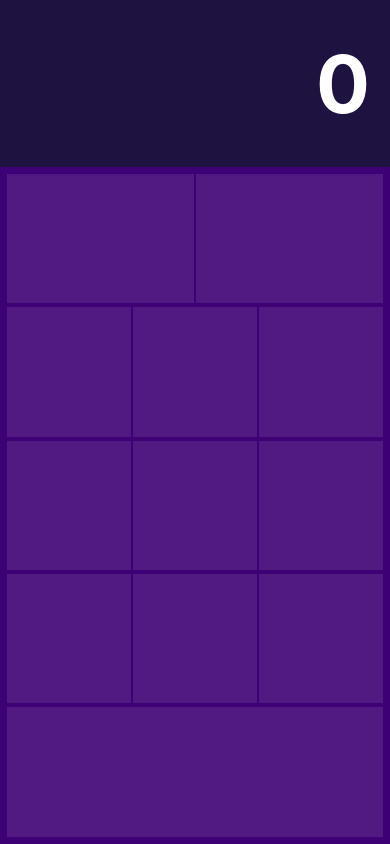
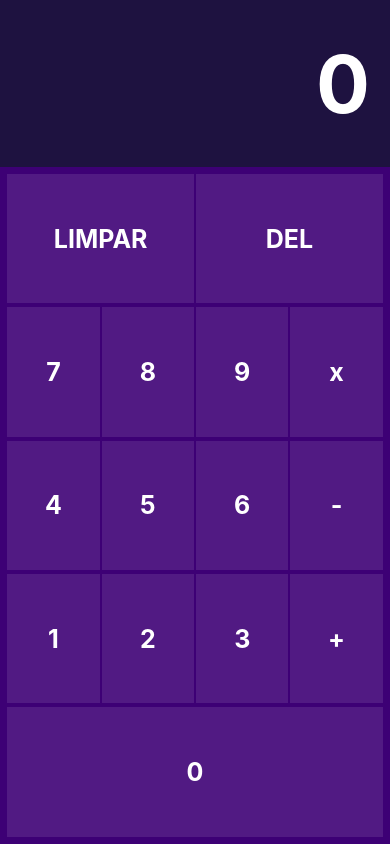
Before and after one commit to RafaelVtor/calculadora, a React Native app: screen / in a window 390 px wide. Built offline with nearby package versions, Linux system fonts and the light colour scheme.

Commit message:
adiciondo o texto nos botões e o display

```diff
--- a/App.js
+++ b/App.js
@@ -1,10 +1,15 @@
-import React from 'react'
+import React, {useState, } from 'react'
 import { StyleSheet, Text, View, TouchableOpacity } from 'react-native'
+import { isNumber } from 'util';
 
 export default function App () {
-  const botoes = [['LIMPAR', 'DEL'], [7, 8, 9], [4, 5, 6], [1, 2, 3], [0]]
+  const botoes = [['LIMPAR', 'DEL'], ['7', '8', '9', 'x'], ['4', '5', '6', '-'], ['1', '2', '3', '+'], ['0']]
 
-  function renderButtons () {
+  const [display, setDisplay] = useState('0')
+
+
+//função para mapear os botões (não consegui chamar no return)
+  /*function renderButtons () {
     let layout = botoes.map((buttonRows, index) => {
       let rowItem = buttonRows.map((buttonItems, buttonIndex) => {
         return <View key={'btn-' + buttonIndex} />
@@ -16,30 +21,55 @@ export default function App () {
       )
     })
     return layout
+  } */
+
+  //função que pega o valor dos botões e exibe no display
+  function handleOnPress(value){
+
+
+     let num = display.concat(value)
+     console.log(num)
+     console.log(num.length)
+     if (num.length > 1) {
+       num = num.slice(0, 10)
      }
+
+      let str = "stake";
+      str = str.substring(1);
+      console.log(str);
+
+
+
+      setDisplay(num);
+
+  }
+
   return (
     <>
       <View style={styles.container}>
         <View style={styles.resultadoContainer}>
-          <Text style={styles.resultadoTexto}>0</Text>
+  <Text style={styles.resultadoTexto} placeholder="0">{display}</Text>
         </View>
 
         <View style={styles.botoesContainer}>
-
           {botoes.map((buttonRows, index) => {
             let rowItem = buttonRows.map((buttonItems, buttonIndex) => {
-                return <TouchableOpacity style={styles.botoesNucleo} key={'btn-' + buttonIndex} />
+              return (
+                <TouchableOpacity
+                  style={styles.botoesNucleo}
+                  key={'btn-' + buttonIndex}
+                  onPress={()=>handleOnPress(buttonItems)}
+                >
+                  <Text style={styles.text}>{buttonItems}</Text>
+                </TouchableOpacity>
+              )
             })
             return (
-
               <View style={styles.inputRow} key={'row-' + index}>
                 {rowItem}
               </View>
-
             )
           })}
-
-
         </View>
       </View>
     </>
@@ -81,10 +111,16 @@ const styles = StyleSheet.create({
     alignItems: 'center'
   },
   inputRow: {
-    flex:1,
-    margin:1,
+    flex: 1,
+    margin: 1,
     flexDirection: 'row',
-    justifyContent: "space-between"
-
+    justifyContent: 'space-between'
+  },
+  text:{
+    color: '#FFF',
+    fontSize: 25,
+    fontWeight: 'bold',
+    padding: 20,
+    textAlign: 'right'
   }
 })
```
Lines whose indentation alone changed are shown as unchanged.
